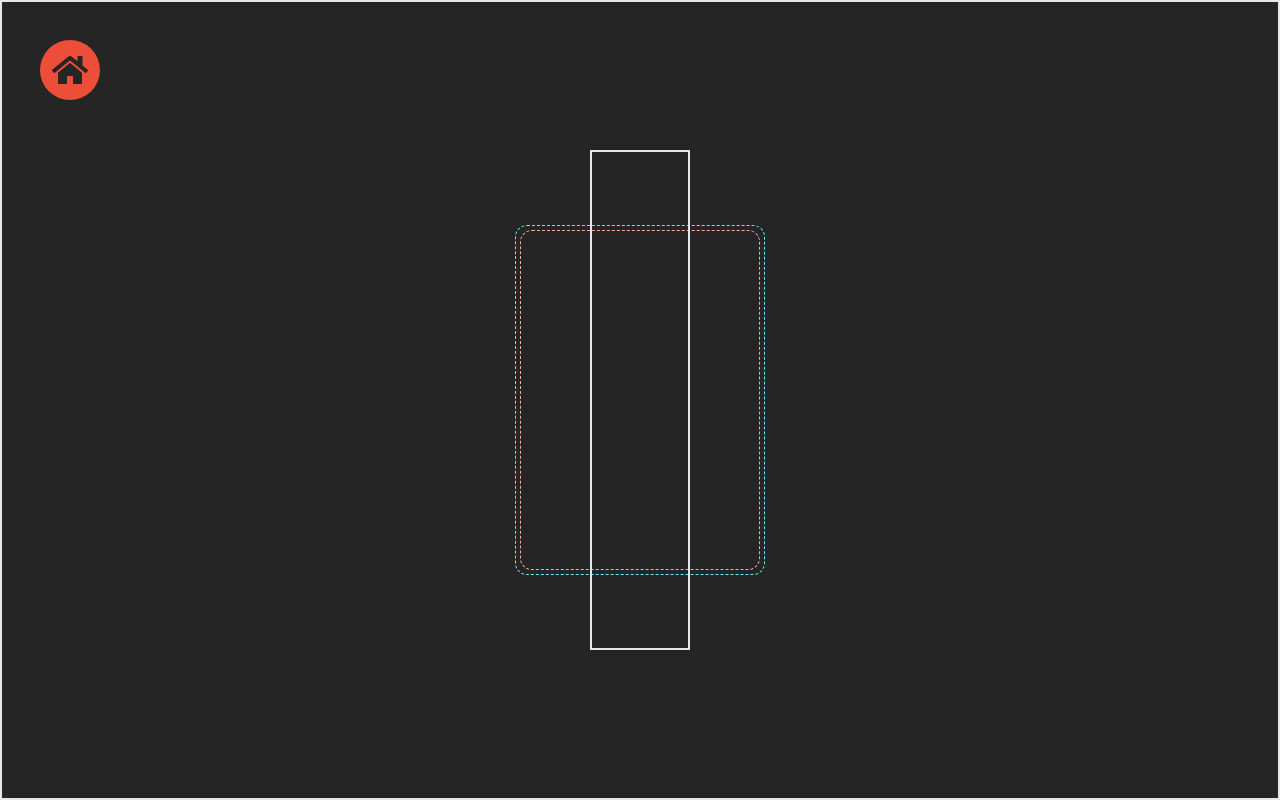
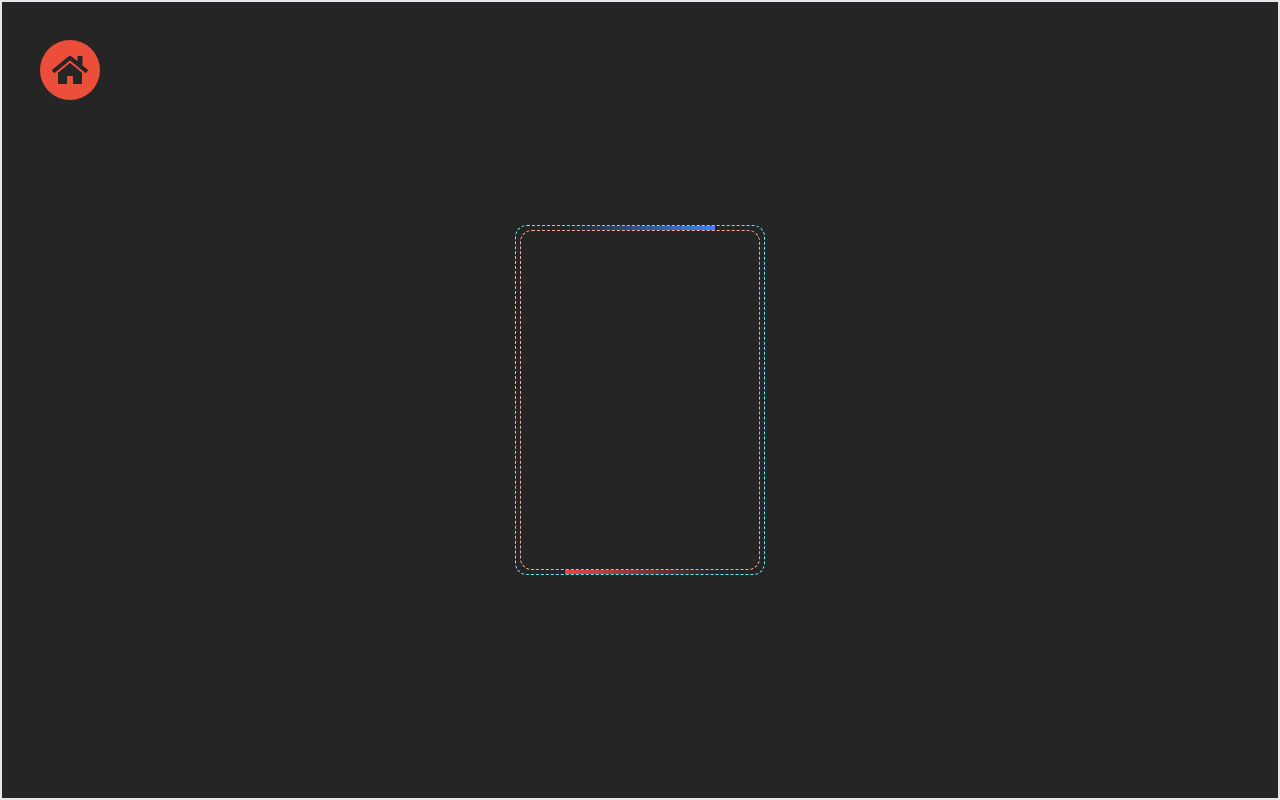
Before and after one commit to HarikrishnanYPR1707/My-Design-Playground, a Next.js app: page /BorderAnimation in a window 1280 px wide. Built offline with nearby package versions, Linux system fonts and the light colour scheme.

Commit message:
Added styles for gradient effect for border

```diff
--- a/src/app/BorderAnimation/page.jsx
+++ b/src/app/BorderAnimation/page.jsx
@@ -3,9 +3,12 @@ import React from "react";
 const page = () => {
   return (
     <div className="flex h-screen items-center justify-center border-2">
-      <div className="relative flex h-[350px] w-[250px] items-center justify-center rounded-xl border-[1px] border-dashed border-cyan-300 p-1">
+      <div className="relative flex h-[350px] w-[250px] items-center justify-center overflow-hidden rounded-xl border-[1px] border-dashed border-cyan-300 p-1">
         <div className="h-full w-full rounded-xl border-[1px] border-dashed border-red-300 bg-[#252525]"></div>
-        <div className="absolute h-[500px] w-[100px] border-2"></div>
+        <div className="absolute -z-10 h-[500px] w-[150px]">
+          <div className="h-1/2 bg-gradient-to-l from-blue-500 to-transparent"></div>
+          <div className="h-1/2 bg-gradient-to-r from-red-500 to-transparent"></div>
+        </div>
       </div>
     </div>
   );
```
